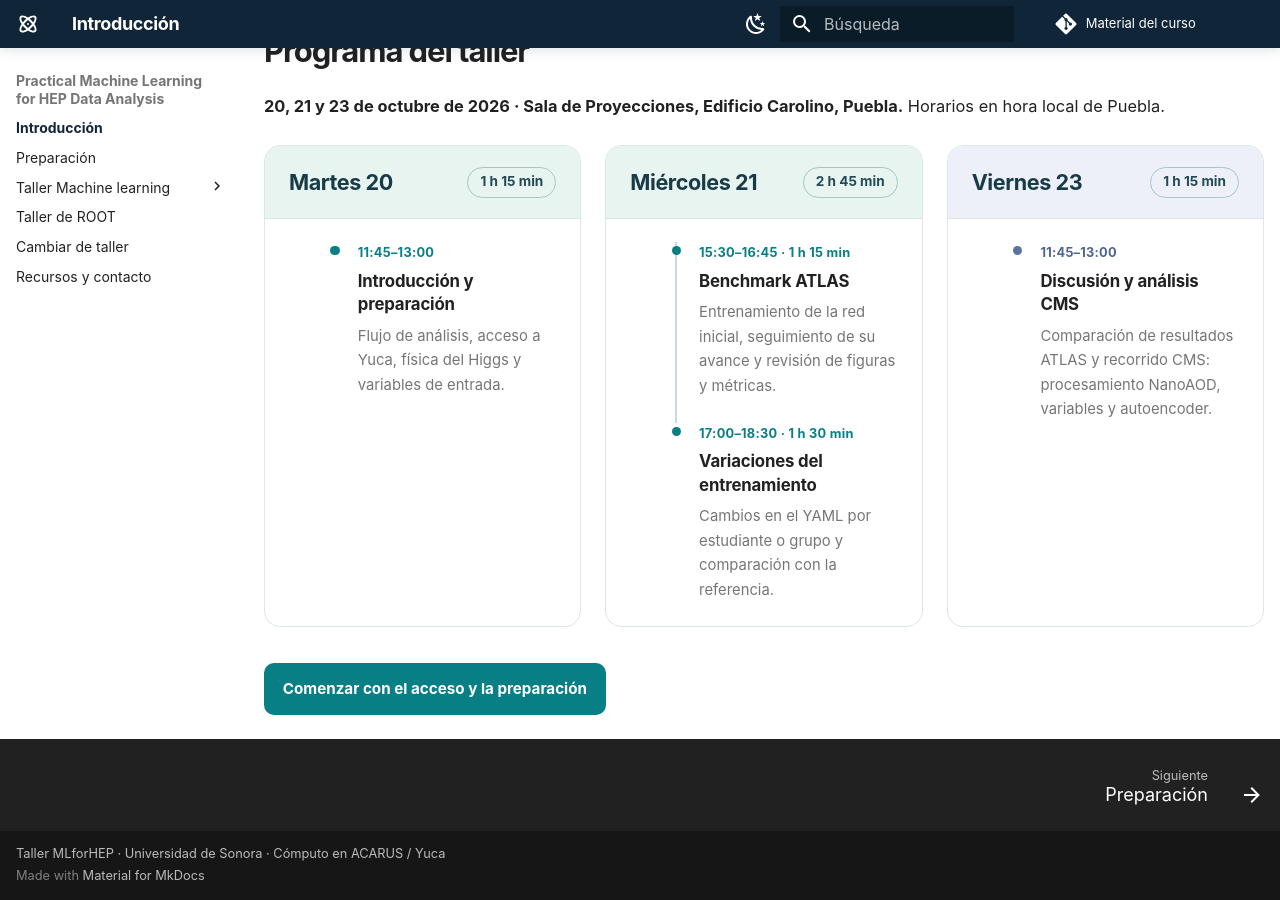
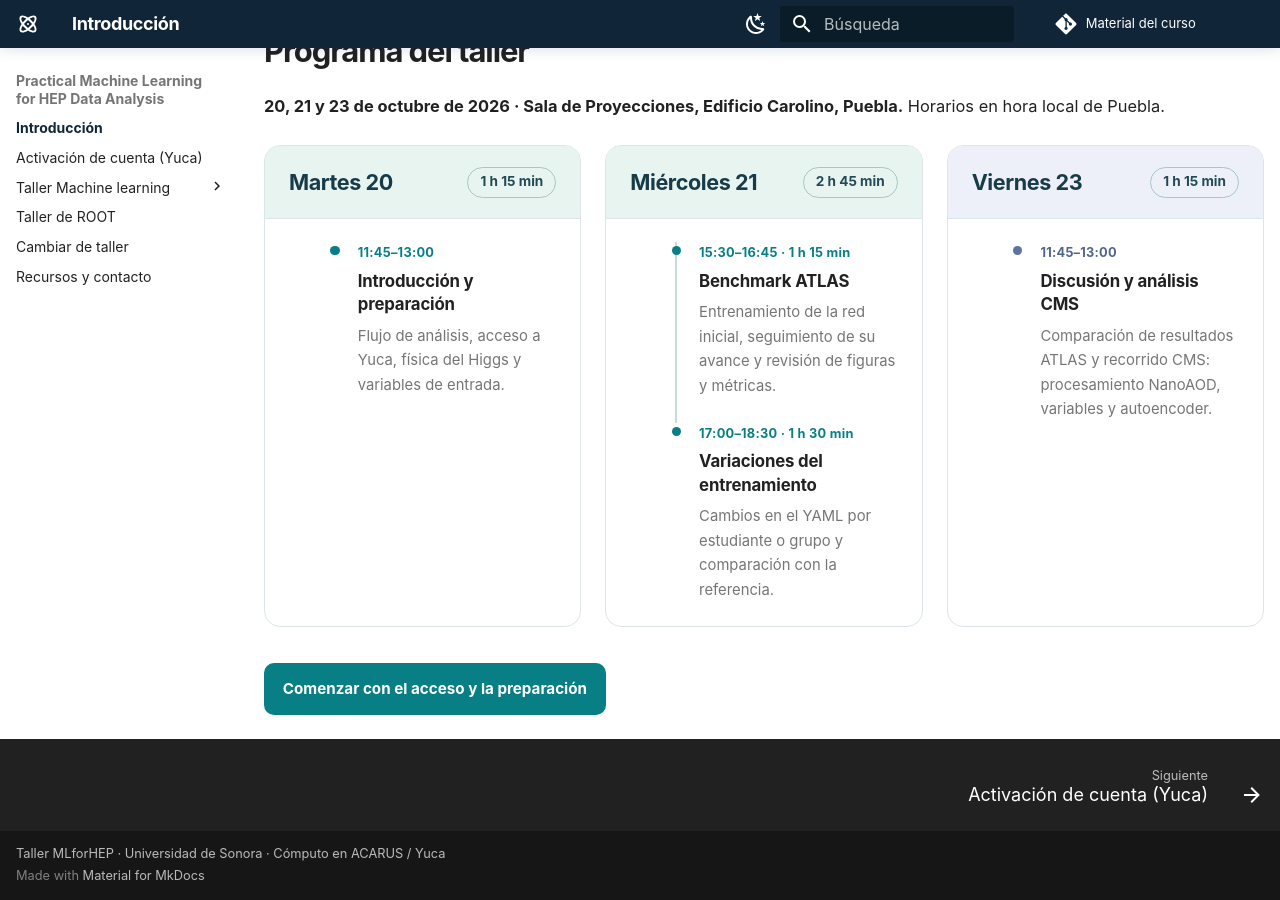
Before and after one commit to castaned/practical-ml-hep, an MkDocs documentation site: the page built from docs/index.md, in a window 1280 px wide and 900 px high, scrolled down 2922 px. Built offline with MkDocs 1.6.1 and Material for MkDocs 9.7.7, drawn with Linux system fonts in a browser that asks for light colours; comment, search, counter and statistics services are not loaded.

Commit message:
Rename preparation navigation to Yuca account activation

```diff
--- a/mkdocs.yml
+++ b/mkdocs.yml
@@ -51,7 +51,7 @@ extra_javascript:
   - javascripts/simple-records.js?v=3
 nav:
   - Introducción: index.md
-  - Preparación: preparacion.md
+  - Activación de cuenta (Yuca): preparacion.md
   - Taller Machine learning:
       - ATLAS:
           - Introducción: atlas.md
```
